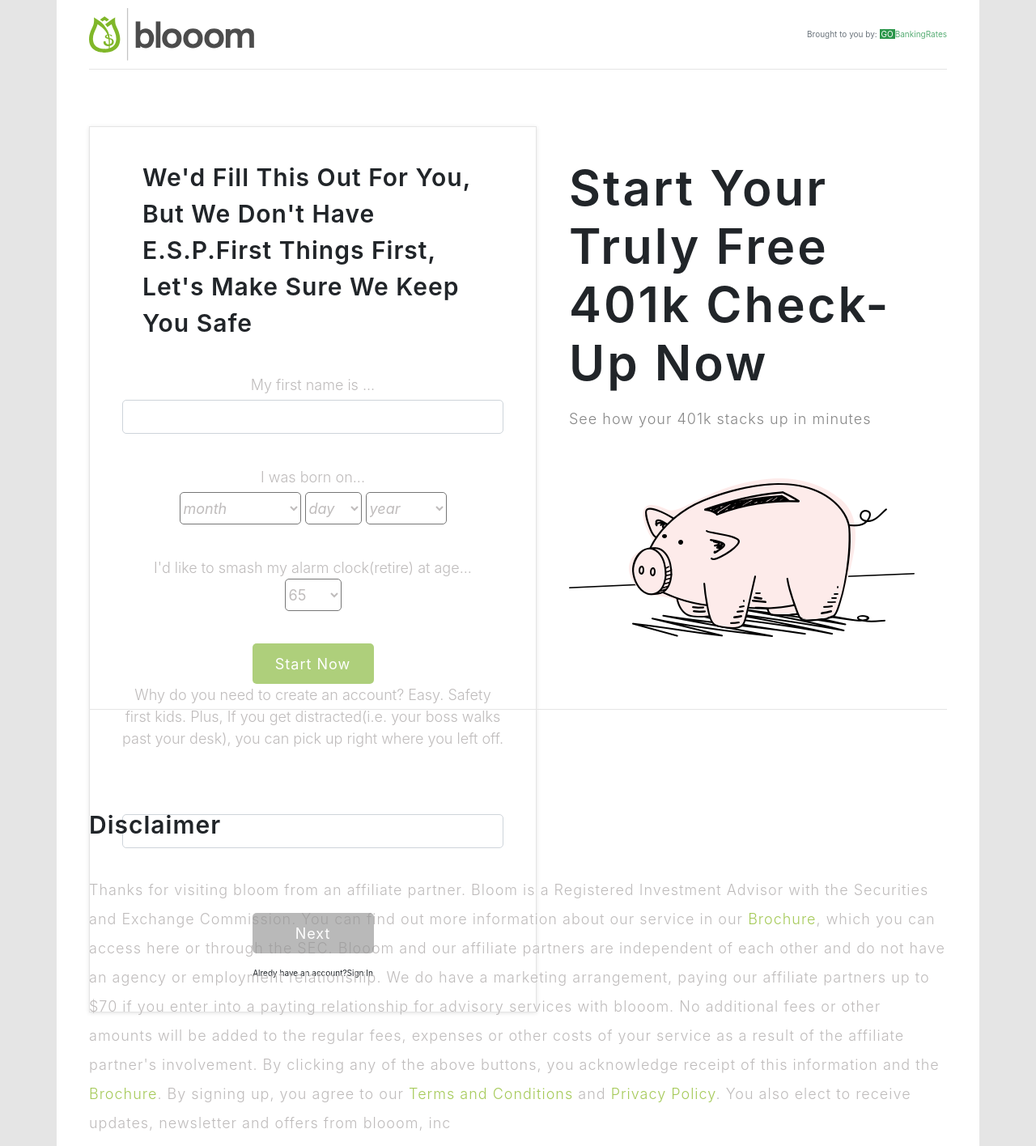
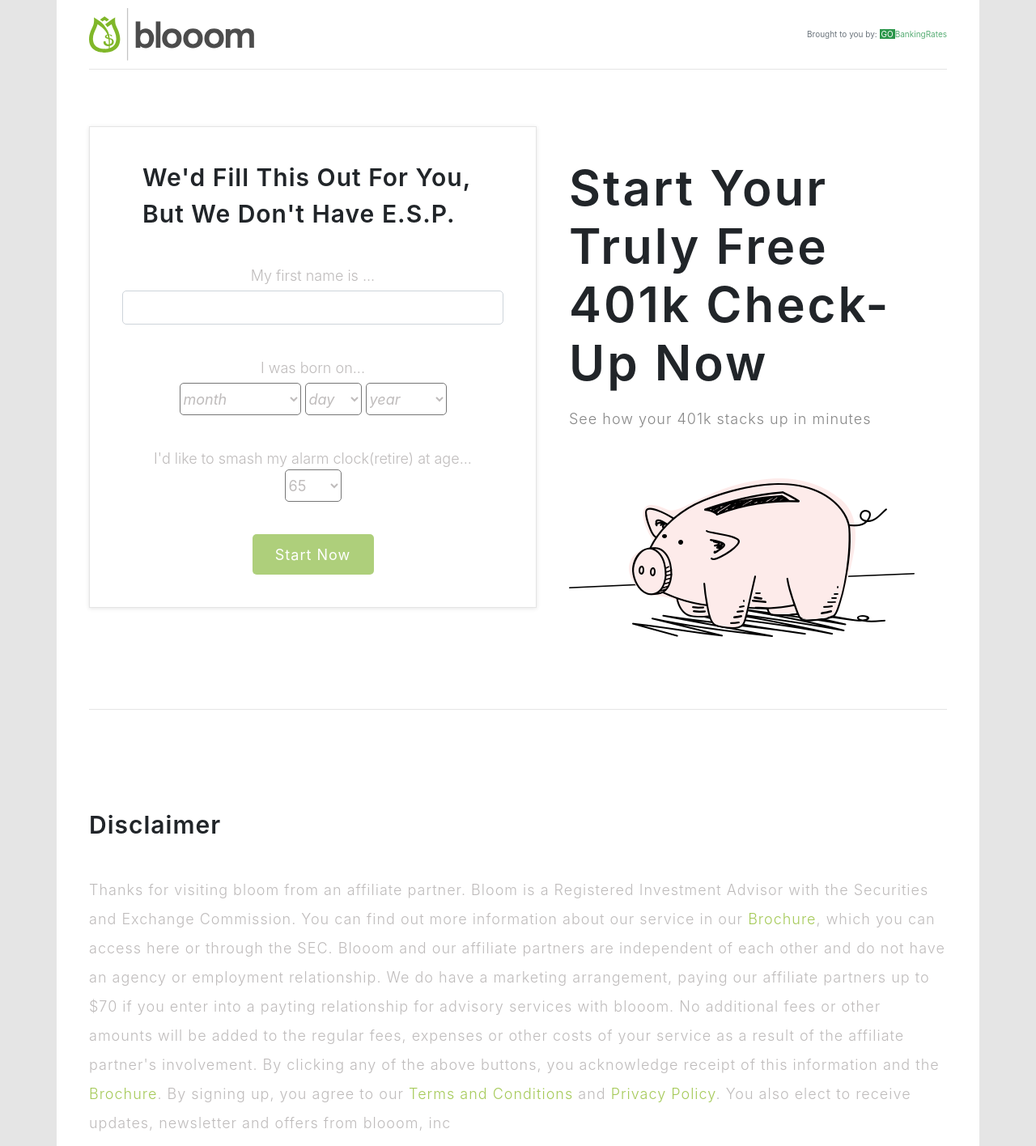
Before and after one commit to QiongXM/ct-blooom, an Angular app: page / in a window 1280 px wide. Shown: the top 1416 px of the page at 81% size. Built offline with nearby package versions, Linux system fonts and the light colour scheme.

Commit message:
Add validators for second form of home page and hide second form

```diff
--- a/src/app/home/forms/forms.component.html
+++ b/src/app/home/forms/forms.component.html
@@ -1,9 +1,9 @@
 <div class="forms">
   <div class="heading-3 forms__title">
-    <span *ngIf="form1">We'd fill this out for you, but we don't have E.S.P.</span>
-    <span *ngIf="form2">First things first, let's make sure we keep you safe</span>
+    <span *ngIf="!submitted">We'd fill this out for you, but we don't have E.S.P.</span>
+    <span *ngIf="submitted">First things first, let's make sure we keep you safe</span>
   </div>
-  <form [formGroup]="form1" (ngSubmit)="onSubmit()">
+  <form [formGroup]="form1" (ngSubmit)="onSubmit()" [hidden]="submitted">
     <div class="form-group mb-md">
       <label class="form-label" for="firstName">My first name is ...</label>
       <input formControlName="firstname" id="firstName" class="form-control" type="text">
@@ -46,18 +46,19 @@
       <button class="btn btn--green" type="submit" [disabled]="form1.invalid">Start now</button>
     </div>
   </form>
-  <form [formGroup]="form2" (ngSubmit)="onSubmit()">
+  <form [formGroup]="form2" (ngSubmit)="onLogin()" [hidden]="!submitted">
     <div class="form-group mb-lg">
       <label class="form-label mb-lg" for="email">Why do you need to create an account? Easy. Safety first kids. Plus, If you get distracted(i.e. your boss walks past
         your desk), you can pick up right where you left off.</label>
       <input formControlName="email" id="email" class="form-control" type="text">
       <div *ngIf="email.touched && email.invalid" class="alert alert-danger paragraph">
-        Email is required.
+        <div *ngIf="emailRequired">Email is required!</div>
+        <div *ngIf="emailInvalid">Please enter a valid email!</div>
       </div>
     </div>
     <div class="submit mb-xs">
-      <button class="btn btn--gray" type="submit" [disabled]="form1.invalid">Next</button>
+      <button class="btn btn--gray" type="submit" [disabled]="form2.invalid">Next</button>
     </div>
   </form>
-  <div class="form2__text">Alredy have an account?Sign In</div>
+  <div class="form2__text" *ngIf="submitted">Alredy have an account?Sign In</div>
 </div>
--- a/src/app/home/forms/forms.component.ts
+++ b/src/app/home/forms/forms.component.ts
@@ -16,6 +16,7 @@
 
   form1: FormGroup;
   form2: FormGroup;
+  submitted: Boolean = false;
 
   ngOnInit() {
     this.form1 = new FormGroup({
@@ -65,7 +66,25 @@
     return this.firstname.errors.minlength;
   }
 
+  get emailRequired() {
+    return this.email.errors.required;
+  }
+
+  get emailInvalid() {
+    return this.email.errors.email;
+  }
+
   onSubmit() {
-    console.log(this.form1);
+    if (this.form1.valid) {
+      this.submitted = true;
+      console.log('Form Submitted!');
+      this.form1.reset();
+    }
+  }
+
+  onLogin() {
+    if (this.form2.valid) {
+      this.form2.reset();
+    }
   }
 }
```
